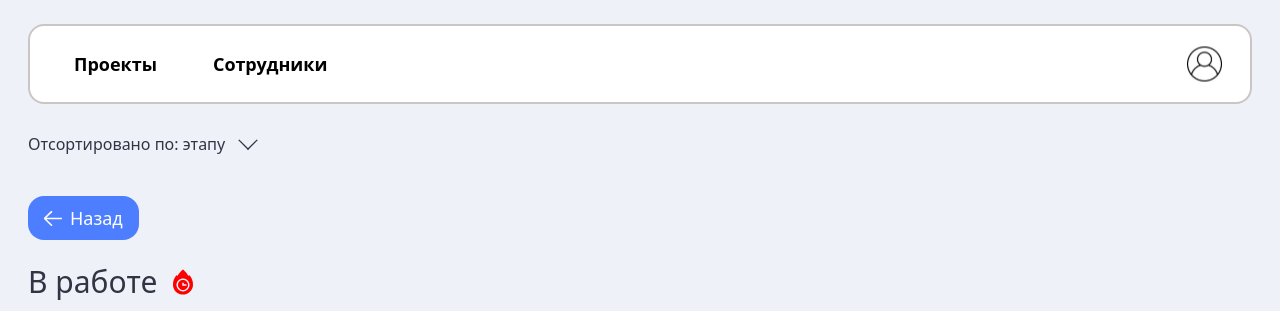
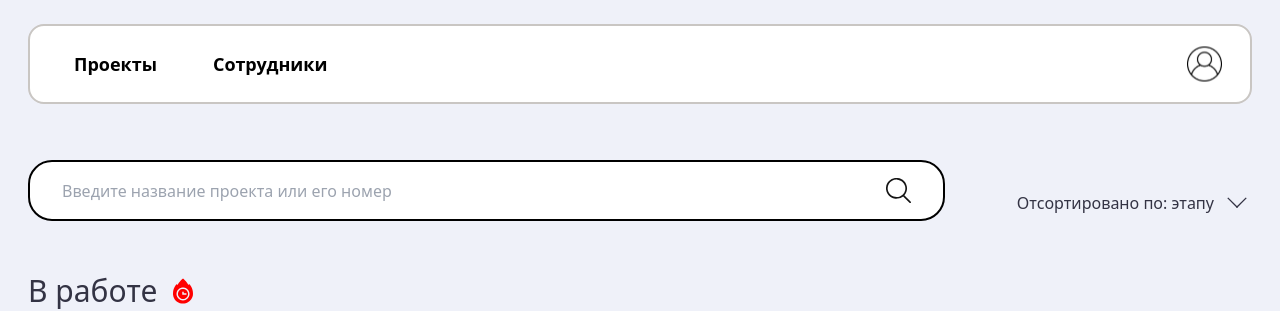
Before and after one commit to Max1m3L/TaskFlow, a React (Create React App) app in the folder Client/taskflow-front/: page /projects/tasks/1 in a window 1280 px wide. Shown: the top 311 px of the page. Built offline with nearby package versions, Linux system fonts and the light colour scheme; no server answers.

Commit message:
index page

```diff
--- a/Client/taskflow-front/src/components/MiniTask/MiniTask.tsx
+++ b/Client/taskflow-front/src/components/MiniTask/MiniTask.tsx
@@ -78,7 +78,7 @@ const MiniTask: React.FC<{ task: TaskEntity }> = ({task}) => {
                             </svg>
                             <div>
                                 <h2 className="text-3xl font-bold pb-8">{task.name}</h2>
-                                <p>{task.description ?? "Lorem ipsum dolor sit amet, consectetur adipiscing elit, sed do eiusmod tempor incididunt ut labore et dolore magna aliqua. Ut enim ad minim veniam, quis nostrud exercitation ullamco laboris nisi ut aliquip ex ea commodo consequat."}</p>
+                                <p>{task.description ?? "Lorem ipsum dolor sit amet, consectetur adipiscing elit, sed do eiusmod tempor incididunt ut labore et dolore magna aliqua. Ut enim ad minim veniam, quis nostrud exercitation ullamco laboris nisi ut aliquip ex ea commodo consequat. \nLorem ipsum dolor sit amet, consectetur adipiscing elit, sed do eiusmod tempor incididunt ut labore et dolore magna aliqua. Ut enim ad minim veniam, quis nostrud exercitation ullamco laboris nisi ut aliquip ex ea commodo consequat.Lorem ipsum dolor sit amet, consectetur adipiscing elit, sed do eiusmod tempor incididunt ut labore et dolore magna aliqua. Ut enim ad minim veniam, quis nostrud exercitation ullamco laboris nisi ut aliquip ex ea commodo consequat.\n Lorem ipsum dolor sit amet, consectetur adipiscing elit, sed do eiusmod tempor incididunt ut labore et dolore magna aliqua. Ut enim ad minim veniam, quis nostrud exercitation ullamco laboris nisi ut aliquip ex ea commodo consequat."}</p>
                             </div>
                             <div className="flex-shrink-0">
                                 <p className="text-[#636363] text-lg font-light">#{task.id}</p>
--- a/Client/taskflow-front/src/components/SearchForm/SearchForm.tsx
+++ b/Client/taskflow-front/src/components/SearchForm/SearchForm.tsx
@@ -1,12 +1,12 @@
 import React from 'react';
 
-const SearchForm: React.FC<{setQuery: React.Dispatch<React.SetStateAction<string>>}> = ({setQuery}) => {
+const SearchForm: React.FC<{setQuery: React.Dispatch<React.SetStateAction<string>>; className?: string}> = ({setQuery, className}) => {
 
 
     return (
-        <div className="text-center">
+        <div className={"text-center"}>
             <form role="search"
-                  className="inline-flex items-center gap-x-6 py-4 px-8 my-7 rounded-3xl bg-white border-2 border-black">
+                  className={"inline-flex items-center gap-x-6 py-4 px-8 my-7 rounded-3xl bg-white border-2 border-black" + (className ? ` ${className}` : "")}>
                 <input type="text" className="min-w-[800px] focus:outline-none"
                        placeholder="Введите название проекта или его номер"
                         onChange={e => setQuery(e.target.value)}
--- a/Client/taskflow-front/src/routes/tasks.tsx
+++ b/Client/taskflow-front/src/routes/tasks.tsx
@@ -1,47 +1,50 @@
 import React, {useEffect, useMemo, useState} from 'react';
 import Layout from "../components/Layout/Layout";
 import {useParams} from "react-router-dom";
-import Button from "../components/UI/Button/Button";
 import TasksRow from "../components/TasksRow/TasksRow";
 import {TaskRowType} from "../types/tasks";
 import {TaskEntity} from "../types/entities";
 import {TasksFilterTypes} from "../types/projectsFiltersTypes";
 import {calculateEndDate} from "../api/deadline";
+import SearchForm from "../components/SearchForm/SearchForm";
 
 const Tasks = () => {
-    const [tasksJSON, setTasksJSON] = useState<TaskEntity[]>([]);
+    const [tasksJSON, setTasksList] = useState<TaskEntity[]>([]);
     const [tasksFilter, setTasksFilter] = useState<TasksFilterTypes>(TasksFilterTypes.STAGE);
     const [openedFiltersMenu, setOpenedFiltersMenu] = useState(false);
+    const [query, setQuery] = useState('');
+
+    const tasksList = tasksJSON.filter(task => task.name.toLowerCase().includes(query.toLowerCase()));
 
     const filteredRows = useMemo(() => {
         const result = [];
 
         if (tasksFilter === TasksFilterTypes.STAGE) {
             result.push({
-                row: tasksJSON.filter(task => task.condition_ === "В работе"),
+                row: tasksList.filter(task => task.condition_ === "В работе"),
                 rowType: TaskRowType.INPROGRESS
             });
-            result.push({row: tasksJSON.filter(task => task.condition_ === "В очереди"), rowType: TaskRowType.QUEUED});
+            result.push({row: tasksList.filter(task => task.condition_ === "В очереди"), rowType: TaskRowType.QUEUED});
             result.push({
-                row: tasksJSON.filter(task => task.condition_ === "Завершена"),
+                row: tasksList.filter(task => task.condition_ === "Завершена"),
                 rowType: TaskRowType.COMPLETED
             });
         } else if (tasksFilter === TasksFilterTypes.TYPE) {
             result.push({
-                row: tasksJSON.filter(task => task.status_ === "Разработка"),
+                row: tasksList.filter(task => task.status_ === "Разработка"),
                 rowType: TaskRowType.DEVELOPMENT
             });
-            result.push({row: tasksJSON.filter(task => task.status_ === "Тестирование"), rowType: TaskRowType.TESTING});
-            result.push({row: tasksJSON.filter(task => task.status_ === "Анализ"), rowType: TaskRowType.ANALYSIS});
-            result.push({row: tasksJSON.filter(task => task.status_ === "Новая"), rowType: TaskRowType.NEW});
-            result.push({row: tasksJSON.filter(task => task.status_ === "Релиз"), rowType: TaskRowType.RELEASE});
+            result.push({row: tasksList.filter(task => task.status_ === "Тестирование"), rowType: TaskRowType.TESTING});
+            result.push({row: tasksList.filter(task => task.status_ === "Анализ"), rowType: TaskRowType.ANALYSIS});
+            result.push({row: tasksList.filter(task => task.status_ === "Новая"), rowType: TaskRowType.NEW});
+            result.push({row: tasksList.filter(task => task.status_ === "Релиз"), rowType: TaskRowType.RELEASE});
         } else if (tasksFilter === TasksFilterTypes.PRIORITY) {
-            result.push({row: tasksJSON.filter(task => task.priority === "Высокий"), rowType: TaskRowType.HIGH});
-            result.push({row: tasksJSON.filter(task => task.priority === "Средний"), rowType: TaskRowType.MEDIUM});
-            result.push({row: tasksJSON.filter(task => task.priority === "Низкий"), rowType: TaskRowType.LOW});
+            result.push({row: tasksList.filter(task => task.priority === "Высокий"), rowType: TaskRowType.HIGH});
+            result.push({row: tasksList.filter(task => task.priority === "Средний"), rowType: TaskRowType.MEDIUM});
+            result.push({row: tasksList.filter(task => task.priority === "Низкий"), rowType: TaskRowType.LOW});
         } else if (tasksFilter === TasksFilterTypes.DEADLINE) {
             result.push({
-                row: tasksJSON.sort((task1, task2) => {
+                row: tasksList.sort((task1, task2) => {
                     const timeToAdd1 = Math.ceil((Number(task1.sp_test) + Number(task1.sp_analysis) + Number(task1.sp_analysis) + Number(task1.sp_release)) / 8);
                     const deadline1 = calculateEndDate((task1.startdate ? new Date(task1.startdate.split(' ')[0]).getTime() : Date.now()), timeToAdd1).toLocaleDateString().split('.')[0];
 
@@ -54,7 +57,7 @@ const Tasks = () => {
         }
 
         return result;
-    }, [tasksFilter, tasksJSON])
+    }, [tasksFilter, tasksList])
 
     const params = useParams();
     const id = params.projectId;
@@ -62,13 +65,15 @@ const Tasks = () => {
     useEffect(() => {
         fetch("http://localhost:8080/projects/tasks/" + id)
             .then(response => response.json())
-            .then(json => setTasksJSON(json))
+            .then(json => setTasksList(json))
     })
 
     return (
         <Layout>
             <section className="p-7">
-                <p className="relative cursor-pointer flex items-center gap-x-2 mb-10" onClick={() => {
+                <div className="flex items-center justify-between">
+                    <SearchForm className="border" setQuery={setQuery}/>
+                    <p className="relative cursor-pointer flex items-center gap-x-2 mt-6" onClick={() => {
                         setOpenedFiltersMenu(!openedFiltersMenu)
                     }}>
                         Отсортировано по: {tasksFilter}
@@ -94,7 +99,8 @@ const Tasks = () => {
                         }
                         {
                             openedFiltersMenu &&
-                        <div className="absolute bg-white border-2 border-[#C9C6C3] rounded-xl top-8 p-4 min-w-60">
+                            <div
+                                className="absolute bg-white border-2 border-[#C9C6C3] rounded-xl top-8 p-4 min-w-60">
                                 <ul>
                                     <li className="hover:bg-accent hover:text-white transition p-2 rounded"
                                         onClick={e => {
@@ -132,16 +138,7 @@ const Tasks = () => {
                             </div>
                         }
                     </p>
-                <Button link="/" className="w-fit block">
-                    <div className="flex items-center gap-x-2 py-2 px-4 justify-center bg-accent font-medium text-xl text-[#FFF] rounded-2xl">
-                        <svg width="18" height="15" viewBox="0 0 18 15" fill="none" xmlns="http://www.w3.org/2000/svg">
-                            <path
-                                d="M7.1002 0.0907726C6.94555 0.189188 0.431446 6.38462 0.276795 6.58613C-0.0793721 7.03603 -0.0934313 7.86084 0.24399 8.36228C0.375209 8.55442 6.894 14.778 7.1002 14.9092C7.29235 15.031 7.70475 15.031 7.91095 14.9045C8.13121 14.7686 8.24837 14.553 8.24837 14.2625C8.24837 14.1266 8.22494 13.9625 8.19214 13.8969C8.16402 13.8313 6.83308 12.5426 5.23501 11.0242L2.33413 8.27324L9.94485 8.24981C17.1807 8.22638 17.5603 8.22169 17.6821 8.14202C18.1086 7.86552 18.1086 7.13444 17.6821 6.85795C17.5603 6.77828 17.1807 6.77359 9.95423 6.75016L2.35287 6.72673L5.21158 4.00861C6.78621 2.51365 8.11247 1.22488 8.15933 1.1499C8.28118 0.957758 8.27649 0.545355 8.15465 0.339152C8.1031 0.254797 7.99531 0.14701 7.91095 0.095459C7.70475 -0.0310736 7.29235 -0.0310736 7.1002 0.0907726Z"
-                                fill="white"/>
-                        </svg>
-                        <span className="text-lg font-normal">Назад</span>
                 </div>
-                </Button>
                 <ul className="pt-6">
                     {
                         filteredRows.map((row, index) => {
```
Lines whose indentation alone changed are shown as unchanged.
